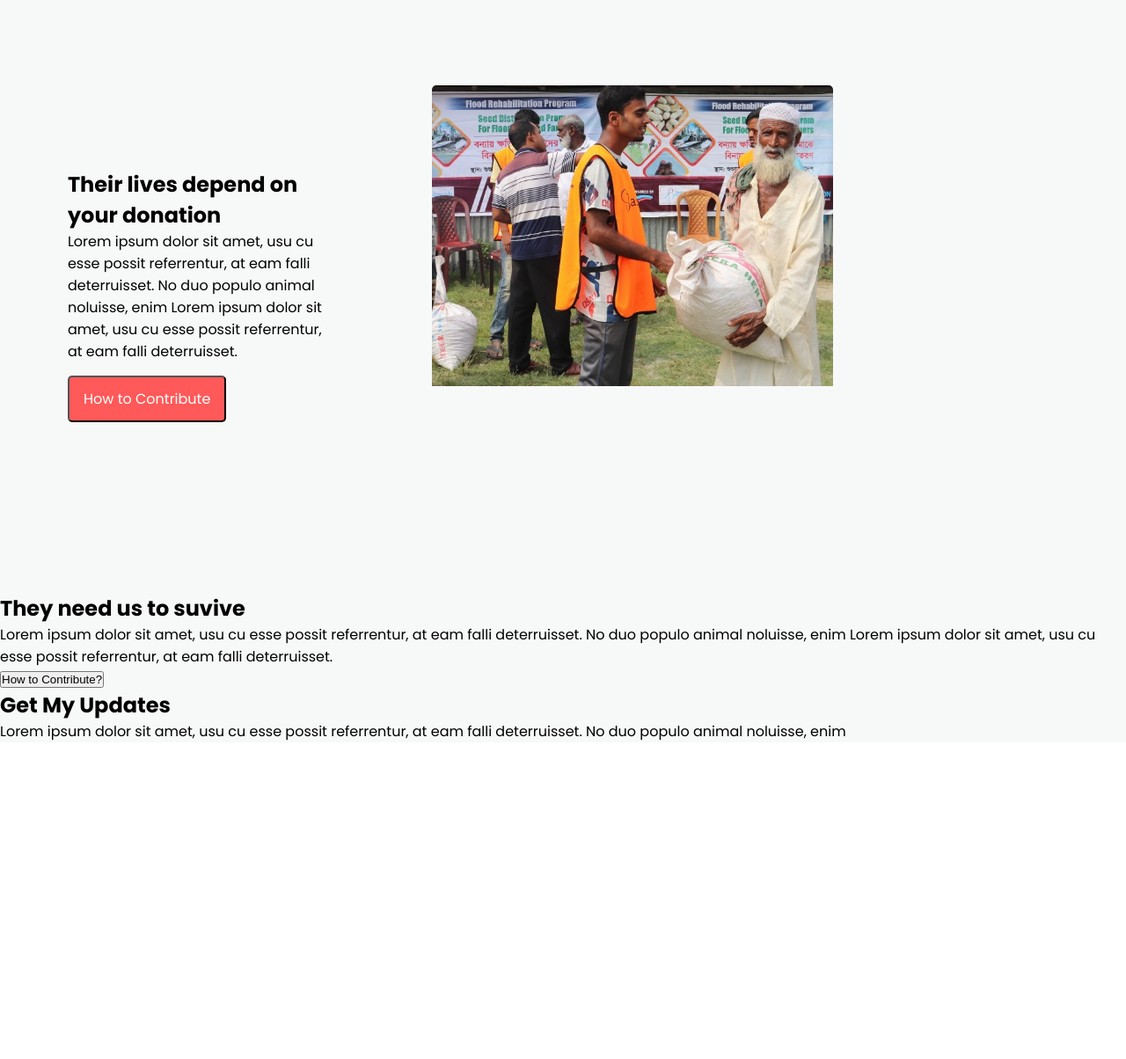
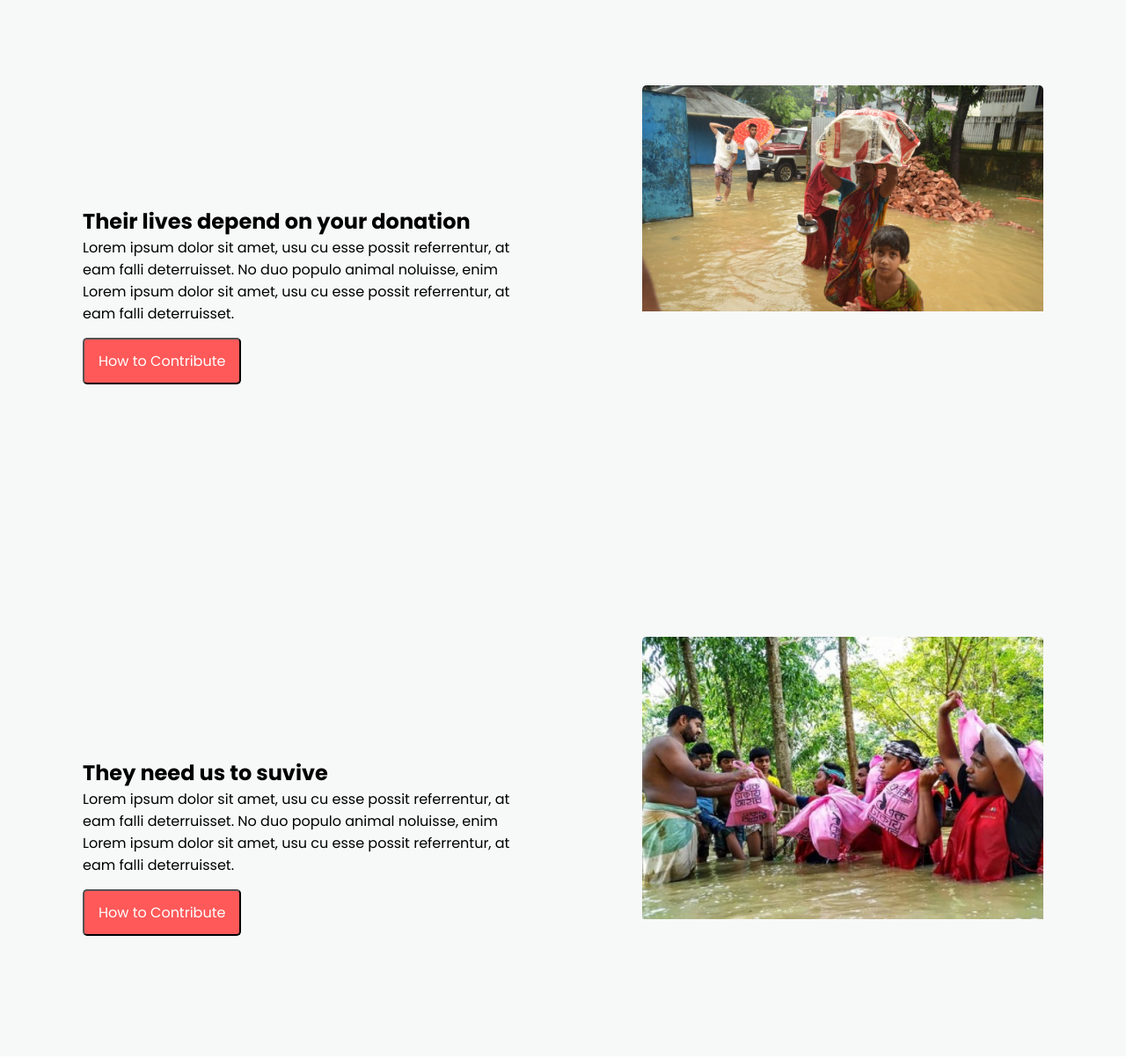
Before and after one commit to Ibtesum2/Donation-website, a plain HTML site: page index.html in a window 1280 px wide. Shown: the part 2278-3482 px from the top of the page at 88% size. Before the commit the page ends 3122 px from the top, so only its background shows below. Drawn offline with Linux system fonts and the light colour scheme; a web font is replaced by a local one.

Commit message:
new section

```diff
--- a/css/style.css
+++ b/css/style.css
@@ -190,6 +190,7 @@ hr{
     border-radius: 5px;
     justify-content: center;
 
+
     font-family: 'Poppins','Inter';
 
 
@@ -201,9 +202,9 @@ hr{
     justify-content: space-evenly;
     align-items: center;
 
-    width: 80%;
+    width: 100%;
     gap: 30px;
-    margin-bottom: 100px;
+    margin-bottom: 150px;
 
 }
 
@@ -213,7 +214,7 @@ hr{
 
 
 .donate1-img{
-    background-image: url("../images/donation10.jpg");
+    background-image: url("../images/donation11.jpg");
     background-size: contain;
     width: 456px;
     background-repeat: no-repeat;
@@ -221,6 +222,16 @@ hr{
     border-radius: 5px;
 
 
+
+}
+
+.donate1-img1{
+    background-image: url("../images/donation14.webp");
+    background-size: contain;
+    width: 456px;
+    background-repeat: no-repeat;
+    height: 477px;
+    border-radius: 5px;
 
 }
 
@@ -234,10 +245,11 @@ hr{
     font-family: 'Poppins';
 
 
+
 }
 
 .donate-card1{
-    width: 30%;
+    width: 40%;
 
 
 }
--- a/index.html
+++ b/index.html
@@ -83,42 +83,24 @@
                     <button class="btn-1">How to Contribute</button>
                     </div>
 
+                    <div class="donate1-img1"></div>
+
+
+                </div>
+
+                <div class="donate1">
+                    <div class="donate-card1">
+                        <h1 class="heading">They need us to suvive</h1>
+                    <p>Lorem ipsum dolor sit amet, usu cu esse possit referrentur, at eam falli deterruisset. No duo populo animal noluisse, enim Lorem ipsum dolor sit amet, usu cu esse possit referrentur, at eam falli deterruisset.
+                    </p>
+                    <button class="btn-1">How to Contribute</button>
+                    </div>
+
                     <div class="donate1-img"></div>
 
 
                 </div>
 
-                <div class="donate2">
-
-
-                    <div class="donate2-img"></div>
-
-
-
-                    <div>
-                        <h1 class="heading">They need us to suvive</h1>
-                    <p>Lorem ipsum dolor sit amet, usu cu esse possit referrentur, at eam falli deterruisset. No duo populo animal noluisse, enim Lorem ipsum dolor sit amet, usu cu esse possit referrentur, at eam falli deterruisset.
-                    </p>
-                    <button class="">How to Contribute?</button>
-                    </div>
-
-
-
-
-                </div>
-
-
-
-
-
-
-
-
-            </div>
-            <div class="footer-ending">
-                <h1 class="heading">Get My Updates</h1>
-                <p class="paragraph">Lorem ipsum dolor sit amet, usu cu esse possit referrentur, at eam falli deterruisset. No duo populo animal noluisse, enim</p>
-            </div>
 
 
          </section>
```
